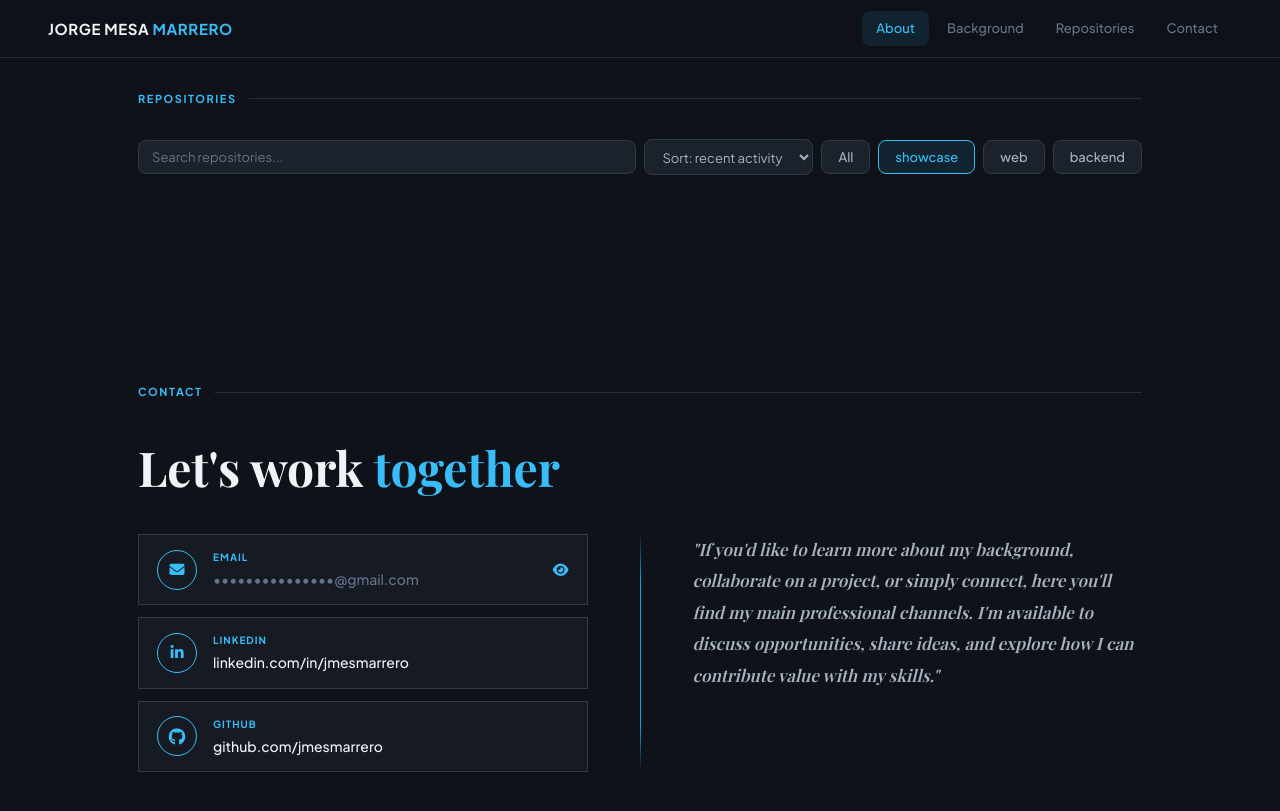
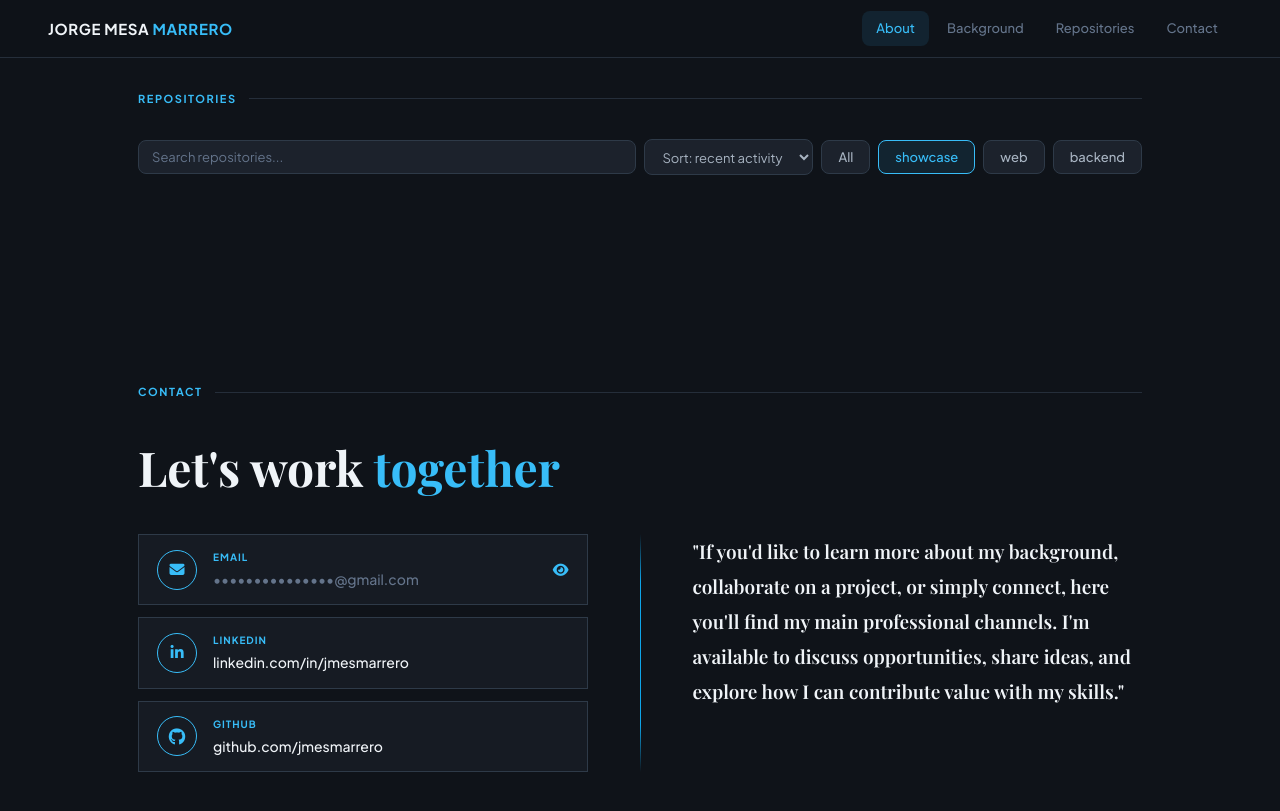
Before and after one commit to jmesmarrero/jmesmarrero.github.io, a Jekyll site: the page built from index.html, in a window 1280 px wide and 900 px high, scrolled down 1826 px. Shown: the top 811 px of the window. Built offline with Jekyll 4.4.1, drawn with Linux system fonts in a browser that asks for light colours.

Commit message:
cambio de letra

```diff
--- a/assets/css/styles.css
+++ b/assets/css/styles.css
@@ -801,3 +801,14 @@ body {
   line-height: 1.85;
   margin: 0;
 }
+
+/* ── CONTACT TAGLINE: updated style ── */
+.contact-tagline {
+  font-family: 'Playfair Display', Georgia, serif !important;
+  font-size: 19px !important;
+  font-style: normal !important;
+  font-weight: 400 !important;
+  color: var(--text) !important;
+  line-height: 1.85;
+  margin: 0;
+}
```
